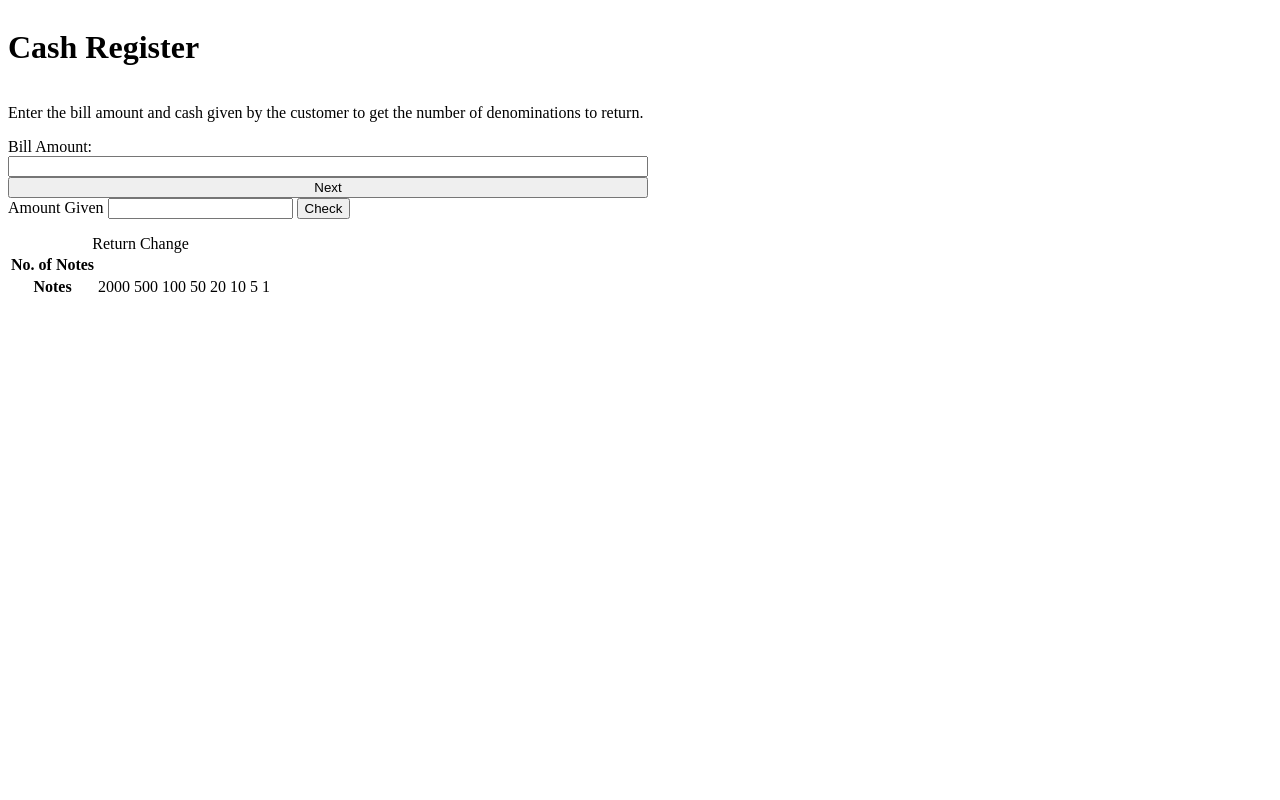
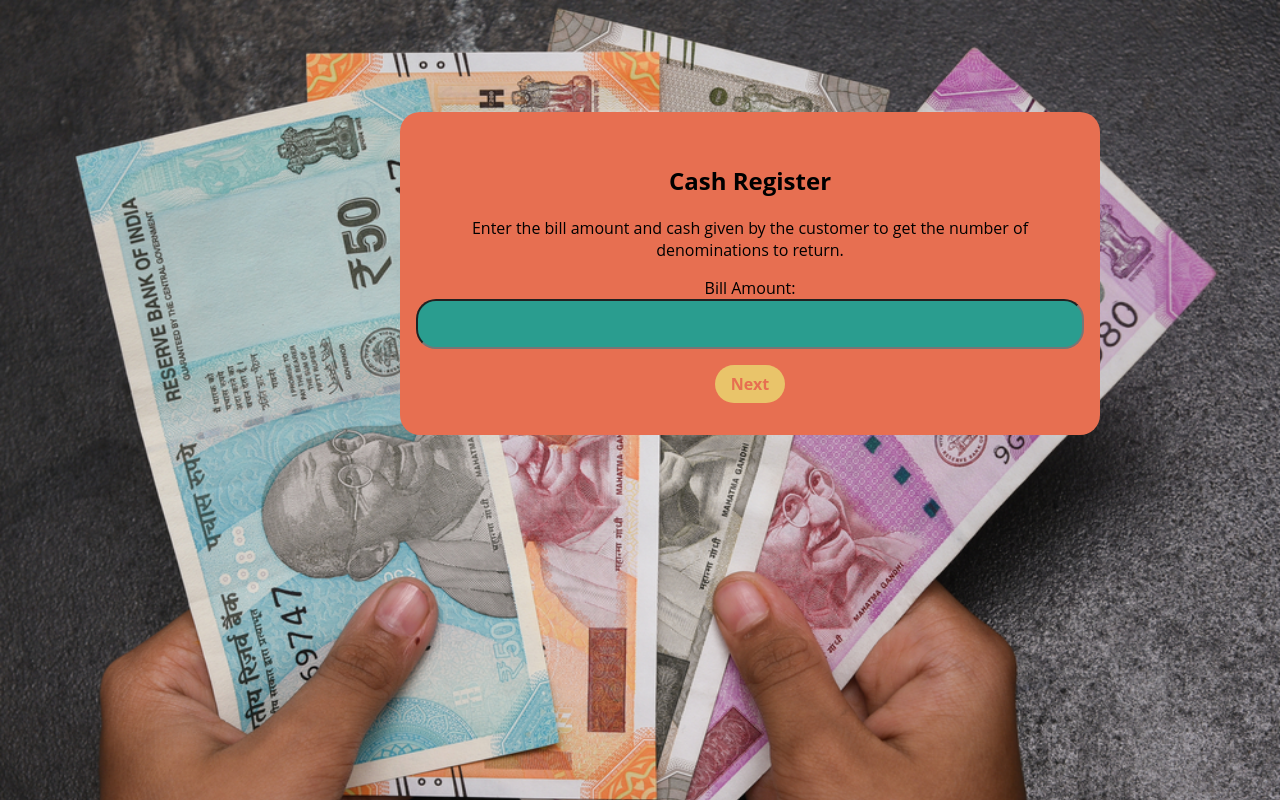
Before and after one commit to Artistole/markTen, a plain HTML site: page index.html in a window 1280 px wide. Drawn offline with Linux system fonts and the light colour scheme.

Commit message:
refactor

```diff
--- a/index.html
+++ b/index.html
@@ -8,6 +8,7 @@
   <link rel="stylesheet" href="style.css">
 </head>
 <body>
+  <section class="section">
   <div class="container">
     <h1 class="heading">Cash Register</h1>
     <p class="description">Enter the bill amount and cash given by the customer to get the number of denominations to return.</p>
@@ -22,9 +23,13 @@
     <button id="chceck-button">Check</button>
     <table class="change-table">
   </div>
+
       <p id="error-message"></p>
-      <caption>Return Change</caption>
-     <tr>
+
+    <div class="changeReturn"></div>
+      <caption class="label">Return Change</caption>
+     <div id="output">
+      <tr>
        <th>
          No. of Notes
        </th>
@@ -50,6 +55,9 @@
      </tr>
 
     </table>
+  </div>
+</div>
+  </section>
 </body>
 <script src="/index.js"></script>
 
--- a/style.css
+++ b/style.css
@@ -1,9 +1,97 @@
+:root{
+    --primary-color : #E76F51;
+    --secondary-color: #E9C46A;
+}
 *{
+    font-family: 'Open Sans', sans-serif;
+    box-sizing: border-box;
+}
+body{
+    margin: 0;
+    background-image: url("images/moneyyy.jpg");
+    background-repeat: no-repeat;
+    background-position: fixed;
+    background-size: 100% 150%;
 
 }
 
-.container{
-    display: flex;
-    flex-direction: column;
-    width: 50vw;
+.section{
+
+
+    width: 100%;
+    max-width: 700px;
+    min-height: 200px;
+    margin: 7rem 25rem;
+    padding: 2rem 1rem;
+    text-align: center;
+    background-color: var(--primary-color);
+    /* display: block; */
+    border-radius: 20px;
+    /* border: none; */
 }
+h1, p{
+    color: black;
+}
+.label{
+    font-size: 1.3rem;
+    padding: 1.5rem 1rem 0.5rem;
+    color: var(--secondary-color);
+}
+
+
+input{
+    width: 100%;
+    padding: 1rem;
+    height: 50px;
+    display: block;
+    background-color: #2A9D8F;
+    border-radius: 20px;
+    font-size: large;
+}
+
+button{
+    padding: 0.5rem 1rem;
+    display: block;
+    font-size: 1rem;
+    border: none;
+    margin: 1rem auto 0;
+    background-color:var(--secondary-color);
+    color: var(--primary-color);
+    font-weight: bold;
+    border-radius: 20px;
+}
+
+.cashGivenInput{
+    display: none;
+}
+.changeReturn{
+    display: none;
+}
+.errorMsg{
+    padding-top: 1rem;
+    color:white;
+}
+#output{
+    margin: 1rem 0;
+}
+
+#output table, th, td{
+    padding: 0.2rem;
+    color: var(--primary-color);
+    background-color:var(--secondary-color);
+    border: 2px solid var(--primary-color) ;
+    border-collapse: collapse;
+}
+.noOfNotes{
+    background-color:white;
+    font-weight: bold;
+}
+
+table{
+    width: 100%;
+    table-layout: fixed;
+}
+
+th,td{
+    word-wrap: break-word;
+}
```
Also changed, not shown: images/moneyyy.jpg (added).
